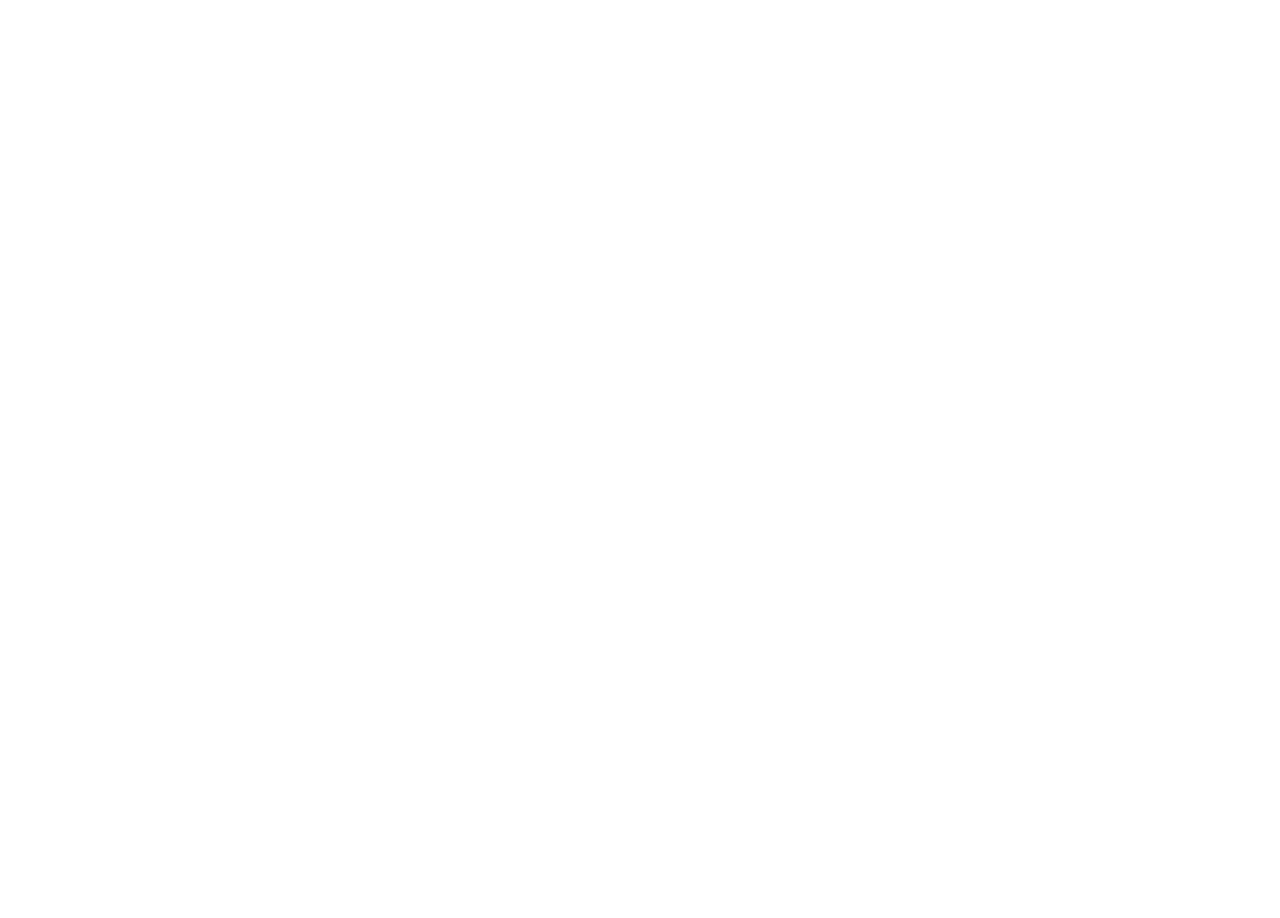
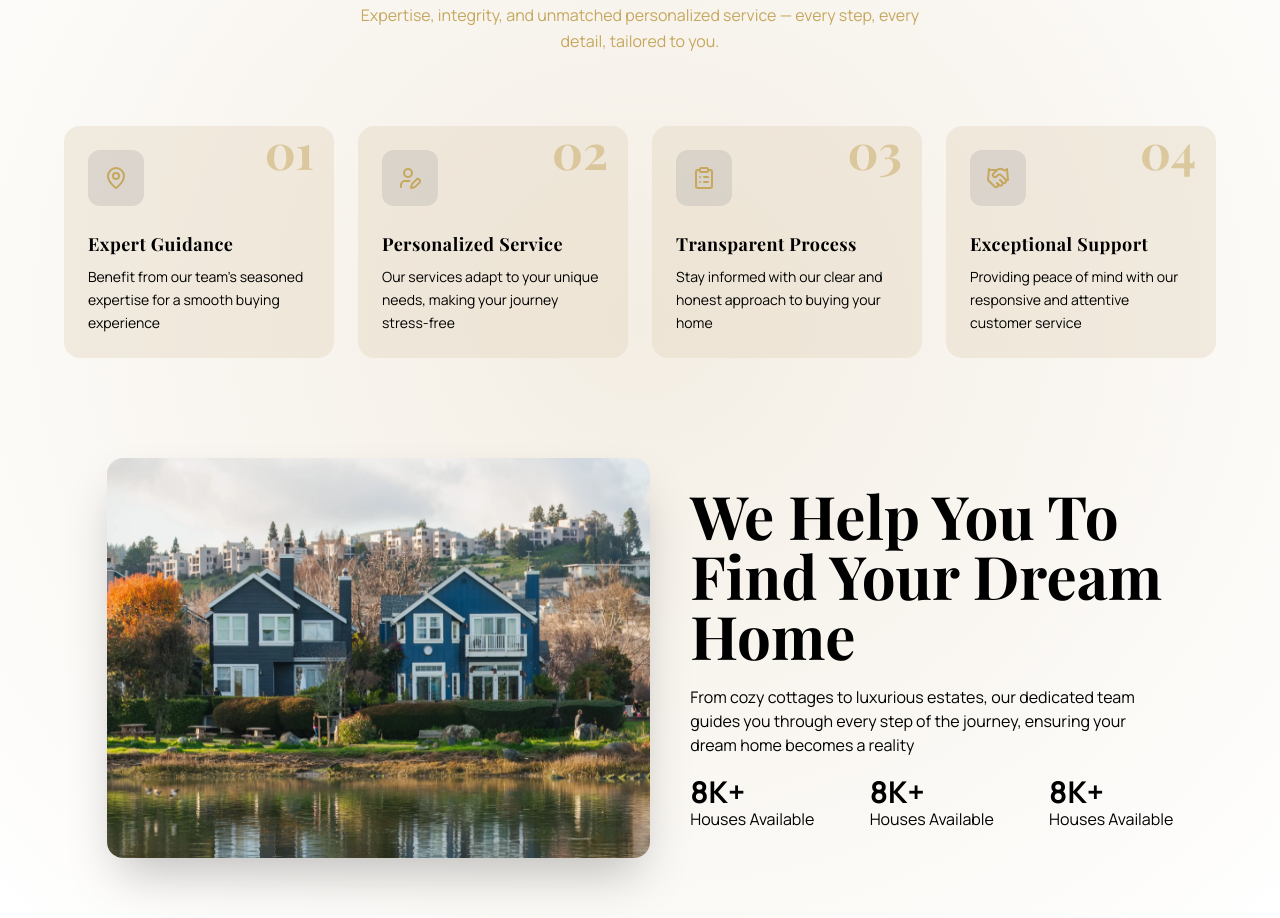
Before and after one commit to MuhammadAunR/Velora-Real-Estate, a Next.js app: page / in a window 1280 px wide. Shown: the part 1080-1998 px from the top of the page. Before the commit the page ends 800 px from the top, so only its background shows below. Built offline with nearby package versions, Linux system fonts and the light colour scheme; a web font is replaced by a local one.

Commit message:
feat: added services section

```diff
--- a/app/page.js
+++ b/app/page.js
@@ -1,11 +1,13 @@
 import HeroSection from "@/components/HeroSection";
 import Navbar from "@/components/Navbar";
+import Services from "@/components/Services";
 
 export default function Home() {
   return (
     <>
       <Navbar />
       <HeroSection />
+      <Services />
     </>
   );
 }
--- a/components/Services.js
+++ b/components/Services.js
@@ -3,6 +3,8 @@
 import { MapPin, UserPen, ClipboardList, Handshake } from 'lucide-react'
 import Image from 'next/image'
 import React from 'react'
+import SectionHeader from './SectionHeader'
+import { motion } from 'motion/react'
 
 const Services = () => {
 
@@ -30,50 +32,24 @@
     ]
     return (
         <>
-            <main className='min-h-screen h-fit w-full bg-radial from-secondary/50 to-white'>
-
-                <section className='flex items-center justify-between py-15'>
-                    <div className='relative h-100 w-150'>
-                        <Image
-                            src={'/services-section-image.webp'}
-                            alt='Houses'
-                            fill
-                            sizes='1000px'
-                            className='w-full h-full rounded-r-2xl shadow-2xl'
-                        />
-                    </div>
-                    <div className='flex flex-col gap-5 pr-10'>
-                        <h1 className='text-4xl lg:text-6xl font-bold font-heading'>We Help You To <br />Find Your Dream Home</h1>
-                        <p className='max-w-2xl'>From cozy cottages to luxurious estates, our dedicated team guides you through every step of the journey, ensuring your dream home becomes a reality</p>
-                        <div className='flex items-center justify-between'>
-                            <div className='flex flex-col items-start'>
-                                <span className='text-3xl leading-none font-bold'>8K+</span>
-                                <span>Houses Available</span>
-                            </div>
-                            <div className='flex flex-col items-start'>
-                                <span className='text-3xl leading-none font-bold'>8K+</span>
-                                <span>Houses Available</span>
-                            </div>
-                            <div className='flex flex-col items-start'>
-                                <span className='text-3xl leading-none font-bold'>8K+</span>
-                                <span>Houses Available</span>
-                            </div>
-                        </div>
-                    </div>
-                </section>
+            <main id='services' className='min-h-screen h-fit w-full bg-radial from-secondary/50 to-white'>
 
                 <section>
-                    <div className='flex flex-col items-center justify-center gap-5 py-10'>
-                        <h2 className='text-4xl lg:text-6xl font-bold font-heading'>Why Choose Us</h2>
-                        <p className='max-w-2xl text-center'>Elevating Your Home Buying Experience with Expertise, Integrity, and Unmatched Personalized Service</p>
-                    </div>
+                    <SectionHeader
+                        label={'Why Choose Us'}
+                        heading={'Elevating Your Home Buying Experience'}
+                        description={'Expertise, integrity, and unmatched personalized service — every step, every detail, tailored to you.'}
+                    />
 
                     <div className="grid grid-cols-1 sm:grid-cols-2 lg:grid-cols-4 gap-6 max-w-6xl mx-auto py-10">
                         {whyChooseUsData.map((data, index) => {
                             const Icon = data.icon;
-                            console.log(data.icon, Array.isArray(data.icon));
                             return (
-                                <div
+                                <motion.div
+                                    initial={{ opacity: 0, scale: 0 }}
+                                    whileInView={{ opacity: 1, scale: 1 }}
+                                    transition={{ duration: 0.10, delay: index * 0.1 }}
+                                    viewport={{ once: true }}
                                     key={data.title}
                                     className="bg-secondary/50 rounded-2xl p-6 text-left hover:-translate-y-1 transition-all duration-300 relative"
                                 >
@@ -92,10 +68,50 @@
                                     <span className="absolute top-0 right-5 text-accent/50 font-heading font-bold text-5xl">
                                         0{index + 1}
                                     </span>
-                                </div>
+                                </motion.div>
                             );
                         })}
                     </div>
+                </section>
+
+                <section className='flex flex-col lg:flex-row items-center justify-between gap-x-10 gap-y-5 py-15 max-lg:px-5 lg:w-10/12 mx-auto'>
+                    <motion.div
+                        initial={{ opacity: 0, filter: 'blur(10px)' }}
+                        whileInView={{ opacity: 1, filter: 'blur(0px)' }}
+                        transition={{ duration: 0.95 }}
+                        viewport={{ once: true }}
+                        className='relative h-130 w-full lg:h-100 lg:w-150'>
+                        <Image
+                            src={'/services-section-image.webp'}
+                            alt='Houses'
+                            fill
+                            sizes='1000px'
+                            className='w-full h-full shrink-0 rounded-2xl shadow-2xl'
+                        />
+                    </motion.div>
+                    <motion.div
+                        initial={{ opacity: 0, x: 30 }}
+                        whileInView={{ opacity: 1, x: 0 }}
+                        transition={{ duration: 0.40 }}
+                        viewport={{ once: true }}
+                        className='flex flex-col gap-5 w-full lg:w-1/2'>
+                        <h1 className='text-4xl lg:text-6xl font-bold font-heading'>We Help You To <br />Find Your Dream Home</h1>
+                        <p className='max-w-2xl'>From cozy cottages to luxurious estates, our dedicated team guides you through every step of the journey, ensuring your dream home becomes a reality</p>
+                        <div className='flex items-center justify-between'>
+                            <div className='flex flex-col items-start md:flex-wrap'>
+                                <span className='text-3xl leading-none font-bold'>8K+</span>
+                                <span>Houses Available</span>
+                            </div>
+                            <div className='flex flex-col items-start'>
+                                <span className='text-3xl leading-none font-bold'>8K+</span>
+                                <span>Houses Available</span>
+                            </div>
+                            <div className='flex flex-col items-start'>
+                                <span className='text-3xl leading-none font-bold'>8K+</span>
+                                <span>Houses Available</span>
+                            </div>
+                        </div>
+                    </motion.div>
                 </section>
             </main >
         </>
```
